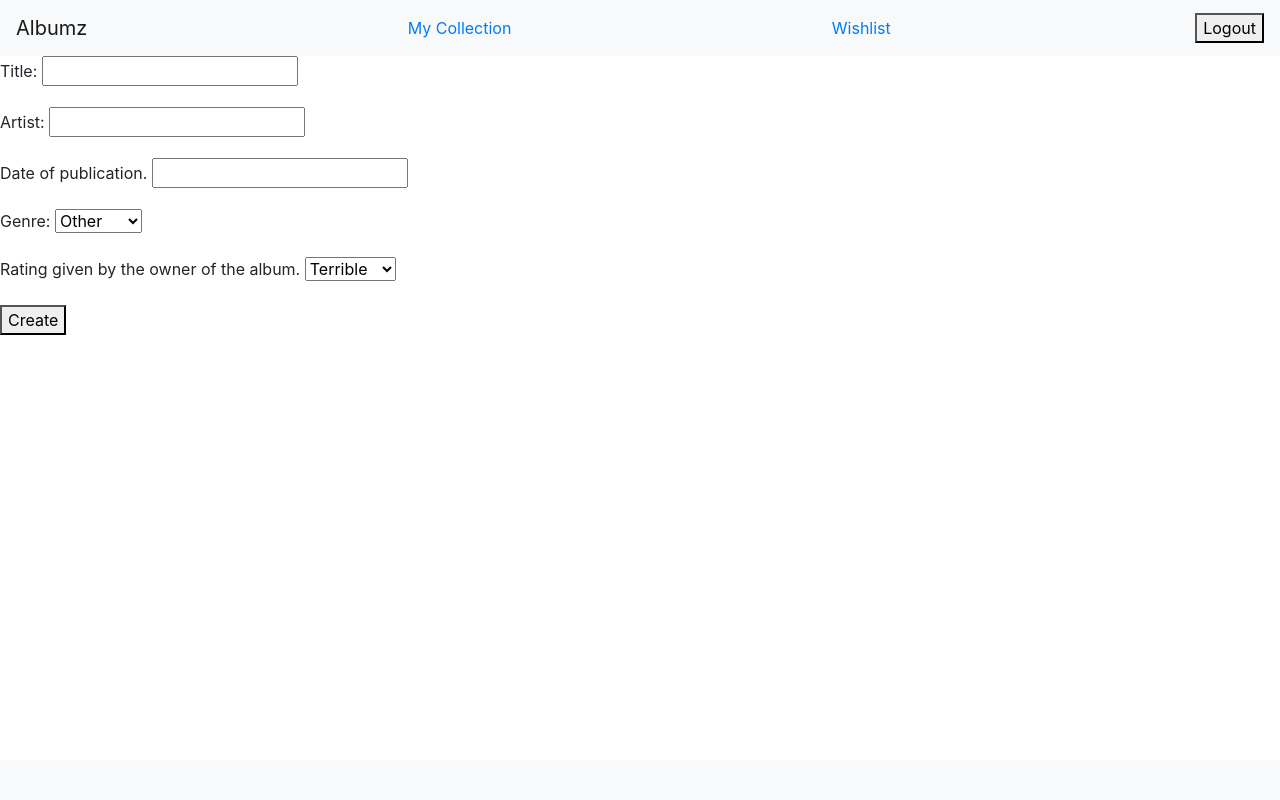
After one commit to BartlomiejJakubczak/Albumz, a Django app: page /albumz/collection/create/ in a window 1280 px wide. The commit adds this page. Run offline with Django 5.2, Linux system fonts and the light colour scheme; a user stored in the database is signed in; tables that the repository leaves empty hold one stand-in row (values such as "Sample post").

Commit message:
added pub_date of Album validation on both model and form levels with tests, added create_album_collection form wtih tests, added a footer to base layout

```diff
--- a/albumz_app/domain/models.py
+++ b/albumz_app/domain/models.py
@@ -1,5 +1,7 @@
 from django.db import models
+from django.core.exceptions import ValidationError
 from django.contrib.auth.models import User as AuthUser
+from django.utils import timezone
 
 from .exceptions import (
     AlbumAlreadyOnWishlistError,
@@ -86,7 +88,7 @@ class User(models.Model):
 class Album(models.Model):
     user = models.ForeignKey(
         User, models.CASCADE, related_name="albums"
-    )  # excluded from form data
+    )
     title = models.CharField(max_length=250)
     artist = models.CharField(max_length=100)
     pub_date = models.DateField("Date of publication.", null=True, blank=True)
@@ -110,8 +112,16 @@ class Album(models.Model):
     def __hash__(self):
         return hash((self.title, self.artist))
 
+    def clean(self):
+        super().clean()
+        if not self.is_pub_date_valid():
+            raise ValidationError({'pub_date': "Publication date cannot be in the future."})
+
     def is_in_collection(self):
         return self.owned == True
 
     def is_on_wishlist(self):
         return self.owned == False
+
+    def is_pub_date_valid(self):
+        return self.pub_date is None or self.pub_date <= timezone.now().date()
--- /dev/null
+++ b/albumz_app/forms/__init__.py
@@ -0,0 +1,3 @@
+from .album_forms import AlbumCollectionForm, AlbumWishlistForm
+
+__all__ = ["AlbumCollectionForm", "AlbumWishlistForm"]
--- /dev/null
+++ b/albumz_app/forms/album_forms.py
@@ -0,0 +1,27 @@
+from django import forms
+from django.utils import timezone
+
+from ..domain.models import Album
+
+
+class AlbumCollectionForm(forms.ModelForm):
+    class Meta:
+        model = Album
+        fields = ["title", "artist", "pub_date", "genre", "user_rating"]
+
+    def clean_pub_date(self):
+        pub_date = self.cleaned_data["pub_date"]
+        if pub_date is None:
+            return pub_date
+        else:
+            if pub_date > timezone.now().date():
+                raise forms.ValidationError(
+                    "Publication date cannot be in the future.",
+                )
+            return pub_date
+
+
+class AlbumWishlistForm(forms.ModelForm):
+    class Meta:
+        model = Album
+        fields = ["title", "artist", "pub_date", "genre"]
--- a/albumz_app/templates/albumz_app/collection.html
+++ b/albumz_app/templates/albumz_app/collection.html
@@ -11,3 +11,7 @@
         <p>No albums in your collection yet.</p>
     {% endif %}
 {% endblock content %}
+
+{% block footer-content %}
+    <a href="{% url 'albumz:create_collection' %}">Add Album</a>
+{% endblock footer-content %}
--- /dev/null
+++ b/albumz_app/templates/albumz_app/forms/album_collection_form.html
@@ -0,0 +1,9 @@
+{% extends "albumz_app/base_albumz.html" %}
+
+{% block content %}
+    <form method="post" action="{% url 'albumz:create_collection' %}">
+        {% csrf_token %}
+        {{ form.as_p }}
+        <button type="submit">Create</button>
+    </form>
+{% endblock content %}
--- a/albumz_app/urls.py
+++ b/albumz_app/urls.py
@@ -8,6 +8,8 @@ urlpatterns = [
     path("album/<int:pk>/", views.DetailView.as_view(), name="detail"),
     # ex: /albumz/collection/
     path("collection/", views.ResultsView.as_view(), name="collection"),
+    # ex: /albumz/collection/create
+    path("collection/create/", views.create_album_collection, name="create_collection"),
     # ex: /albumz/wishlist/
     path("wishlist/", views.WishlistView.as_view(), name="wishlist"),
 ]
--- a/albumz_app/views.py
+++ b/albumz_app/views.py
@@ -1,12 +1,16 @@
+from django.shortcuts import render
 from django.views import generic
 from django.views.decorators.cache import never_cache
 from django.utils.decorators import method_decorator
-from django.http import Http404
+from django.contrib.auth.decorators import login_required
+from django.http import Http404, HttpResponseRedirect
+from django.urls import reverse
 
 from django.contrib.auth.mixins import LoginRequiredMixin
 
+from .forms.album_forms import AlbumCollectionForm, AlbumWishlistForm
 from .domain.models import Album
-from .domain.exceptions import AlbumDoesNotExistError
+from .domain.exceptions import AlbumDoesNotExistError, AlbumAlreadyOwnedError
 
 # Create your views here. (should be as easy as possible and call model and/or optional service layer logic)
 
@@ -46,3 +50,35 @@ class WishlistView(LoginRequiredMixin, generic.ListView):
         auth_user = self.request.user
         domain_user = auth_user.albumz_user
         return domain_user.albums.filter(owned=False)
+
+
+@login_required
+def create_album_collection(request):
+    if request.method == "GET":
+        return render(
+            request,
+            "albumz_app/forms/album_collection_form.html",
+            {"form": AlbumCollectionForm()}
+        )
+    else:
+        # POST
+        domain_user = request.user.albumz_user
+        form = AlbumCollectionForm(request.POST)
+        if form.is_valid():
+            album = form.save(commit=False)
+            try:
+                domain_user.add_to_collection(album)
+            except AlbumAlreadyOwnedError:
+                form.add_error(None, "You already own this album!")
+                return render(
+                    request,
+                    "albumz_app/forms/album_collection_form.html",
+                    {"form": form}
+                )
+            else:
+                return HttpResponseRedirect(reverse("albumz:collection"))
+        return render(
+            request,
+            "albumz_app/forms/album_collection_form.html",
+            {"form": form}
+        )
--- a/static/styles.css
+++ b/static/styles.css
@@ -1,5 +1,5 @@
 html, body {
-    height: 100%;
+    height: 100vh;
     margin: 0;
     padding: 0;
     overflow: hidden; /* prevent full page scroll */
@@ -26,7 +26,7 @@ h1.page-title {
     justify-content: center;
     padding: 10px 40px;
     padding-bottom: 60px;
-    height: calc(100vh - 140px); /* Adjust to account for navbar + title */
+    height: calc(100vh - 140px - 80px); /* Adjust to account for navbar + title and footer*/
     box-sizing: border-box;
 }
 
@@ -68,3 +68,29 @@ h1.page-title {
 .my-table tr {
     height: auto; /* Remove Bootstrap row height if any */
 }
+
+.footer {
+    text-align: center;
+    padding: 20px;
+    background-color: #f8f9fa;
+    flex-shrink: 0;
+    display: flex;
+    align-items: flex-start; /* Align children to the top */
+    justify-content: center;
+    height: auto; /* Or whatever fixed height you need */
+}
+
+.footer-content {
+    display: flex;
+    flex-direction: column;
+    justify-content: flex-start;
+    align-items: center; /* Optional: center the button horizontally */
+    padding: 0;
+    margin: 0;
+    height: 100%;
+}
+
+.footer-content a {
+    margin: 0;
+    padding: 0;
+}
--- a/templates/base.html
+++ b/templates/base.html
@@ -8,7 +8,7 @@
     <link rel="stylesheet" href="{% static 'styles.css' %}">
     {% block extra_head_css %}{% endblock extra_head_css %}
   </head>
-  <body>
+  <body class="d-flex flex-column">
     <!-- Navbar starts here-->
     <nav class="navbar navbar-light bg-light">
       {% block navbar_brand %}
@@ -20,7 +20,14 @@
     </nav>
     <!-- Navbar ends here -->
     {% block title %}{% endblock title %}
-    {% block content %}{% endblock content %}
+    <div id="main-content" class="flex-grow-1 d-flex flex-column">
+      {% block content %}{% endblock %}
+    </div>
+    <footer class="footer">
+      <div class="footer-content">
+        {% block footer-content %}{% endblock footer-content %}
+      </div>
+    </footer>
     <script src="https://cdn.jsdelivr.net/npm/bootstrap@4.3.1/dist/js/bootstrap.min.js" integrity="sha384-JjSmVgyd0p3pXB1rRibZUAYoIIy6OrQ6VrjIEaFf/nJGzIxFDsf4x0xIM+B07jRM" crossorigin="anonymous"></script>
   </body>
 </html>
```
Also changed, not shown: albumz_app/tests/test_forms.py (added, +62 -0 lines), albumz_app/tests/test_models.py (+23 -1 lines), albumz_app/tests/test_views.py (+105 -3 lines), albumz_app/tests/utils.py (+8 -0 lines).
